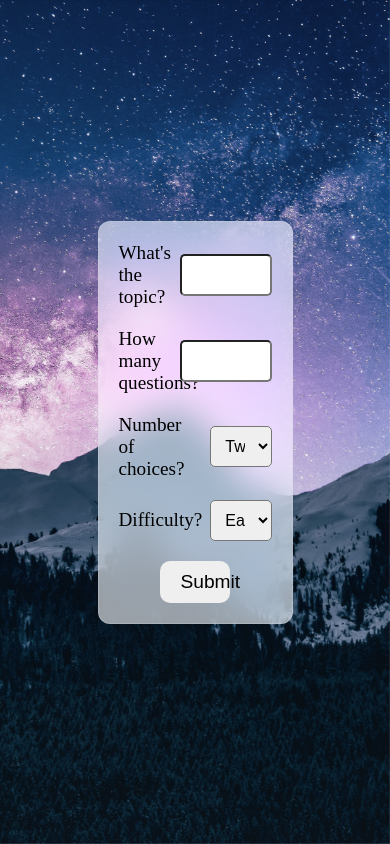
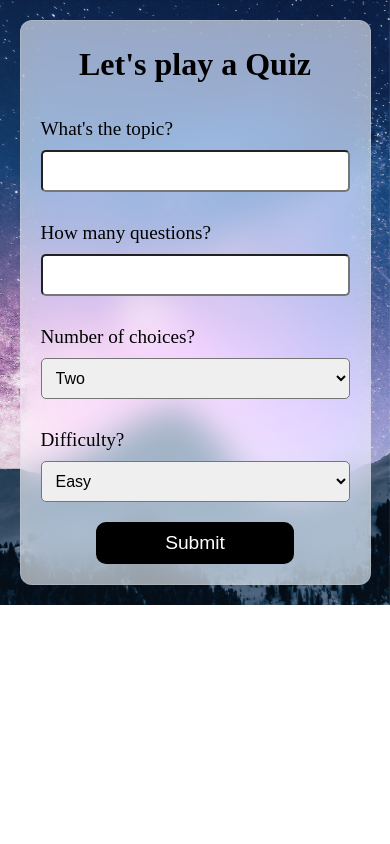
Before and after one commit to Mubashir-Md/QuizApp, a Flask app: page / in a window 390 px wide. Run offline with Flask 3, Linux system fonts and the light colour scheme.

Commit message:
Added media queries, now left with score card design

```diff
--- a/quiz.py
+++ b/quiz.py
@@ -51,16 +51,17 @@
         # print(request.args)
         score = 0
         actual_answers = []
-        given_answers = list(request.args.values())
+        given_answers = list(request.args.values()) or []
         res = session.get('response', None)
         for ans in res["questions"]:
             actual_answers.append(ans["answer"])
 
         print(actual_answers)
         print(given_answers)
-        for i in range(len(actual_answers)):
-            if(actual_answers[i] == given_answers[i]):
-                score += 1
+        if(len(given_answers) != 0):
+            for i in range(len(actual_answers)):
+                if(actual_answers[i] == given_answers[i]):
+                    score += 1
         return render_template("score.html", score=score, correct_answers=actual_answers, given_answers=given_answers)
 
 
--- a/static/index.css
+++ b/static/index.css
@@ -29,7 +29,12 @@
   flex-direction: column;
   padding: 10px;
   width: 50%;
-
+  margin: 20px 0;
+}
+form h1{
+  text-align: center;
+  font-size: 2rem;
+  margin: 15px 0;
 }
 
 form > div {
@@ -71,3 +76,34 @@
 }
 
 /* Generated by https://generator.ui.glass/ */
+
+@media (max-width: 600px) and (min-width: 280px){
+  div.main{
+    height: 100%;
+  }
+  div.main form{
+    width: 90%;
+  }
+  form > div{
+    display: flex;
+    flex-direction: column;
+  }
+
+  form > div > label{
+    width: 100%;
+    margin: 10px 0;
+  }
+
+  form > div > input{
+    width: 100%;
+  }
+  form > div > select{
+    width: 100%;
+  }
+  form button{
+    width: 60%;
+    background-color: #000;
+    color: #fff;
+
+  }
+}
--- a/templates/index.html
+++ b/templates/index.html
@@ -9,6 +9,7 @@
   <body>
     <div class="main">
       <form action="http://localhost:5000/quiz" method="POST">
+        <h1>Let's play a Quiz</h1>
         <div class="topic">
           <label for="topic">What's the topic?</label>
           <input type="text" name="topic" value="" />
```
Also changed, not shown: static/quiz.css (+42 -4 lines), templates/quiz.html (+6 -3 lines).
